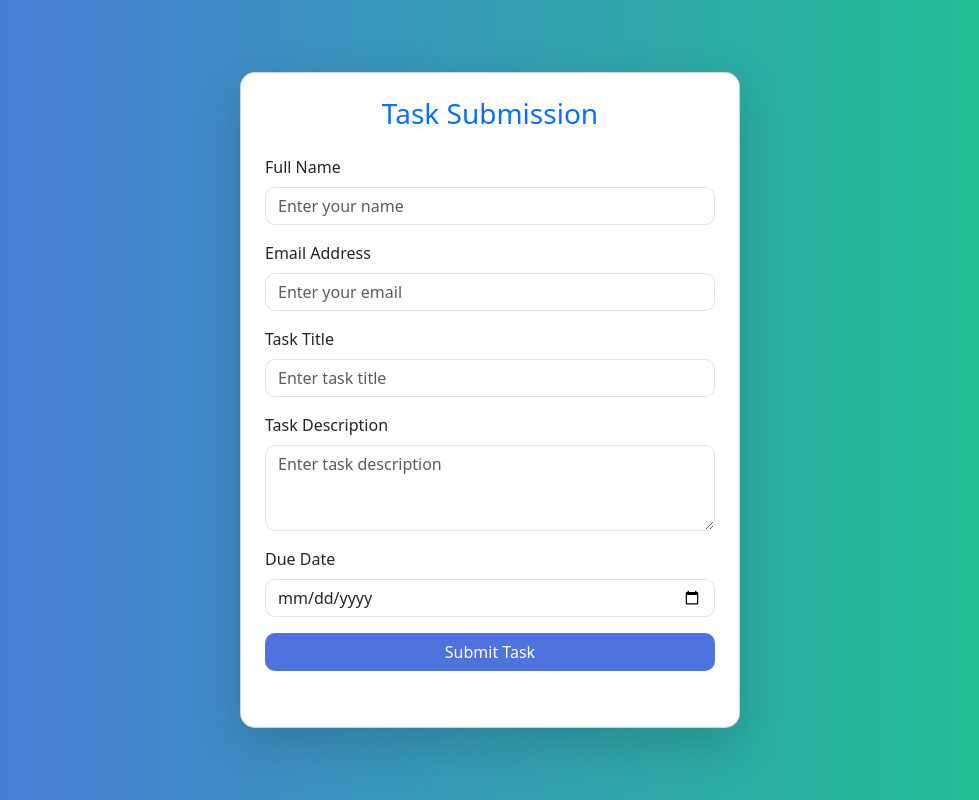
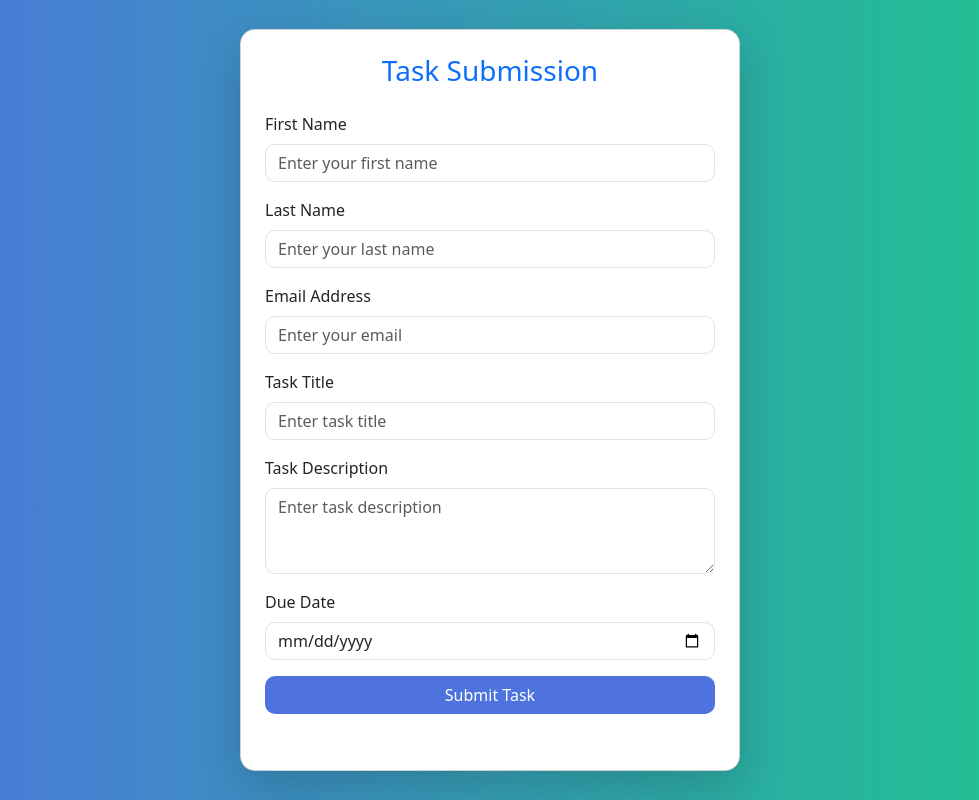
Before and after one commit to Hashiniajithkumara/Task4-Flask-MongoDB, a Flask app: page / in a window 1280 px wide. Shown: the whole page, without its empty margins (150-1129 px from the left). Run offline with Flask 3, Linux system fonts and the light colour scheme.

Commit message:
Add: First name and last name fields to task submission form

```diff
--- a/app.py
+++ b/app.py
@@ -12,7 +12,7 @@ def submit():
     try:
         data = request.get_json()
 
-        required_fields = ['name', 'email', 'title', 'description', 'dueDate']
+        required_fields = ['firstName', 'lastName', 'email', 'title', 'description', 'dueDate']
 
         if not all(field in data and data[field] for field in required_fields):
             return jsonify({"message": "Please fill in all fields."}), 400
--- a/static/script.js
+++ b/static/script.js
@@ -1,8 +1,10 @@
 document.getElementById("taskForm").addEventListener("submit", async function (e) {
     e.preventDefault();
 
+
         const data = {
-        name: document.getElementById("name").value,
+    firstName: document.getElementById("firstName").value,
+    lastName: document.getElementById("lastName").value,
     email: document.getElementById("email").value,
     title: document.getElementById("title").value,
     description: document.getElementById("description").value,
--- a/templates/index.html
+++ b/templates/index.html
@@ -43,9 +43,14 @@
         <form id="taskForm">
 
             <div class="mb-3">
-                <label class="form-label">Full Name</label>
-                <input type="text" id="name" class="form-control" placeholder="Enter your name" required>
-            </div>
+    <label class="form-label">First Name</label>
+    <input type="text" id="firstName" class="form-control" placeholder="Enter your first name" required>
+</div>
+
+<div class="mb-3">
+    <label class="form-label">Last Name</label>
+    <input type="text" id="lastName" class="form-control" placeholder="Enter your last name" required>
+</div>
 
             <div class="mb-3">
                 <label class="form-label">Email Address</label>
```
Also changed, not shown: package-lock.json (added). Lines whose indentation alone changed are shown as unchanged.
